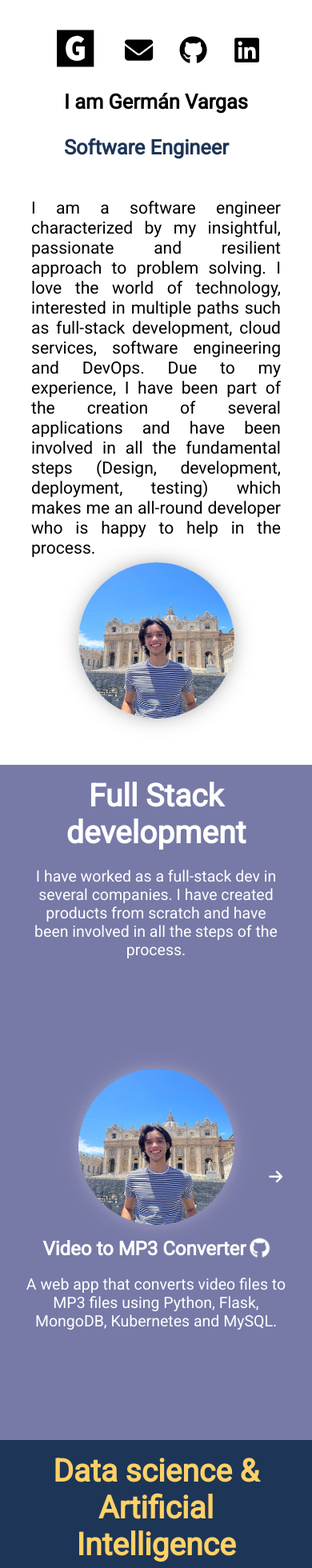
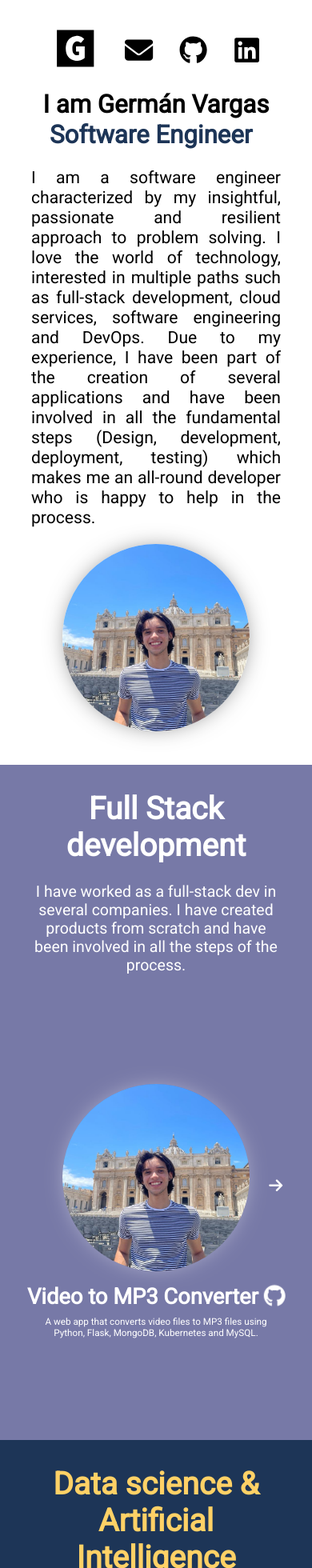
Before and after one commit to Gerdava2602/Portfolio, a React (Vite) app: page / in a window 390 px wide. Shown: the top 1960 px of the page at 80% size. Built offline with nearby package versions, Linux system fonts and the light colour scheme.

Commit message:
feat: structure completed

```diff
--- a/src/App.scss
+++ b/src/App.scss
@@ -361,29 +361,6 @@ footer {
         justify-content: flex-start;
         align-items: center;
 
-        .roller {
-          height: 10vh;
-          line-height: 10vh;
-        }
-
-        @keyframes slide {
-          0% {
-            top: 0;
-          }
-
-          25% {
-            top: -5vh;
-          }
-
-          50% {
-            top: -10vh;
-          }
-
-          72.5% {
-            top: -15vh;
-          }
-        }
-
         .text {
           width: 100%;
           max-height: 40%;
@@ -393,9 +370,15 @@ footer {
 
         h1 {
           min-width: 200px;
-          font-size: 6.5vw;
+          font-size: 8vw;
           font-weight: 700;
           margin: 0;
+          text-align: center;
+
+          .roller {
+            height: 10vw;
+            line-height: 10vw;
+          }
         }
       }
 
@@ -405,8 +388,8 @@ footer {
         justify-content: center;
 
         img {
-          width: 50vw;
-          height: 50vw;
+          width: 60vw;
+          height: 60vw;
         }
       }
     }
@@ -415,7 +398,7 @@ footer {
   .slide {
 
     .info {
-      margin-top: 1em;
+      margin-top: 2em;
       display: flex;
       overflow-wrap: break-word;
       width: 80%;
@@ -427,14 +410,19 @@ footer {
     }
 
     .description {
+      height: 20%;
       width: 80%;
       font-size: 5vw;
+      display: flex;
+      justify-content: center;
+      align-items: center;
     }
 
     .carousel {
-      height: 90%;
+      height: 70%;
       width: 90%;
       position: relative;
+      overflow-y: hidden;
 
       .arrow {
         display: block;
@@ -443,17 +431,24 @@ footer {
       }
 
       .image {
-        width: 100%;
+        width: 50vh;
 
         img {
-          width: 50vw;
-          height: 50vw;
+          width: 60vw;
+          height: 60vw;
           min-height: 50vw;
         }
 
+        h2 {
+          font-size: 7vw;
+        }
+
         p {
-          font-size: 5vw;
+          font-size: 3vw;
           text-align: center;
+          overflow-wrap: break-word;
+          max-width: 90%;
+          margin-top: 0.5rem;
         }
       }
     }
@@ -464,20 +459,21 @@ footer {
   }
 
   .skills {
+    height: 100%;
 
     .categories {
       width: 100%;
+      height: 100%;
       display: flex;
       flex-direction: column;
       align-items: center;
-      flex: 0 0 100%;
-      overflow: scroll;
+      overflow: auto;
 
       .column {
         width: 80%;
 
         .skillRow {
-          overflow-x: scroll;
+          overflow-x: auto;
         }
 
         .category {
@@ -514,4 +510,22 @@ footer {
     background-color: $night;
     color: white;
   }
+
+  @keyframes slide {
+    0% {
+      top: 0;
+    }
+
+    25% {
+      top: -10vw;
+    }
+
+    50% {
+      top: -20vw;
+    }
+
+    72.5% {
+      top: -30vw;
+    }
+  }
 }
```
